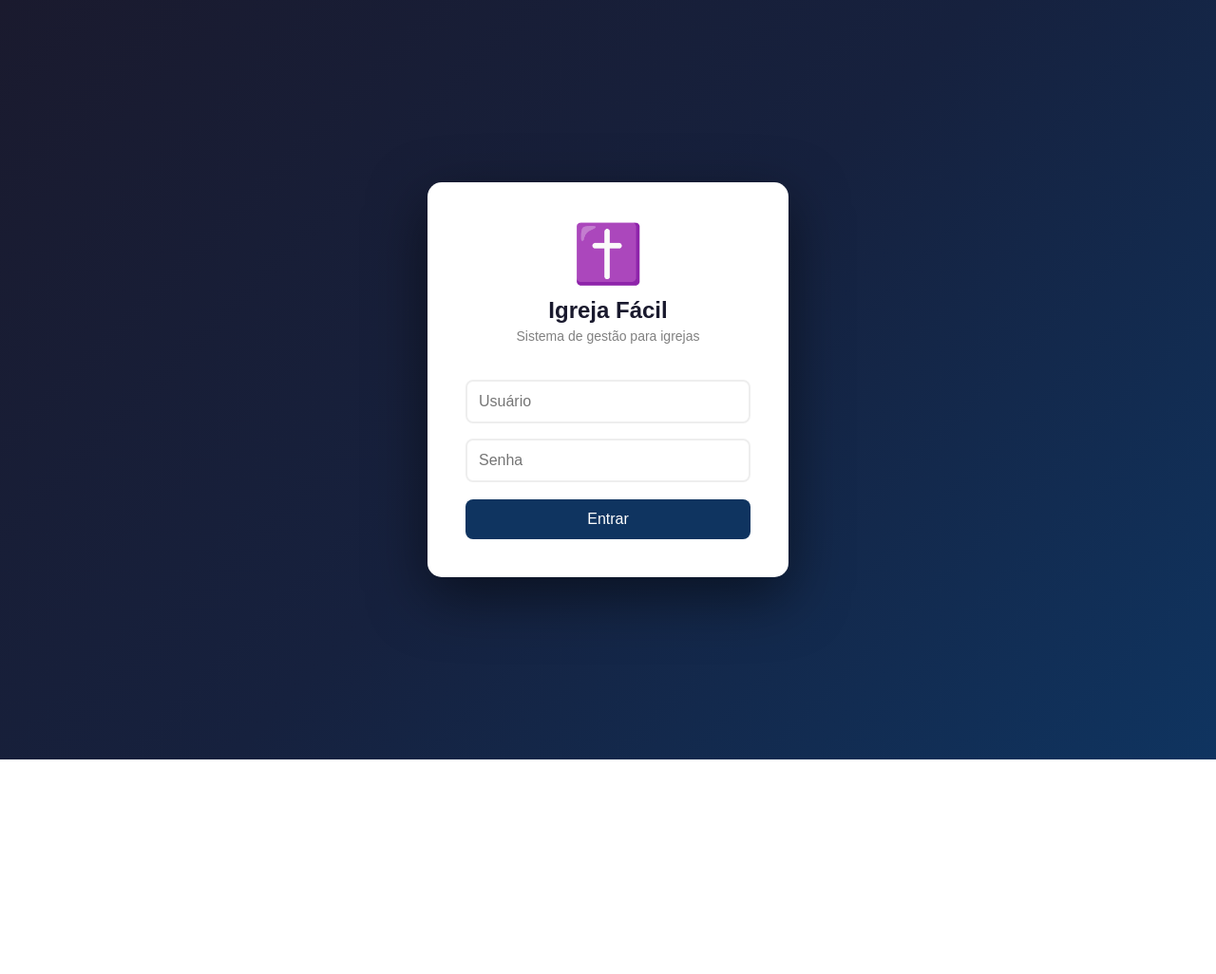
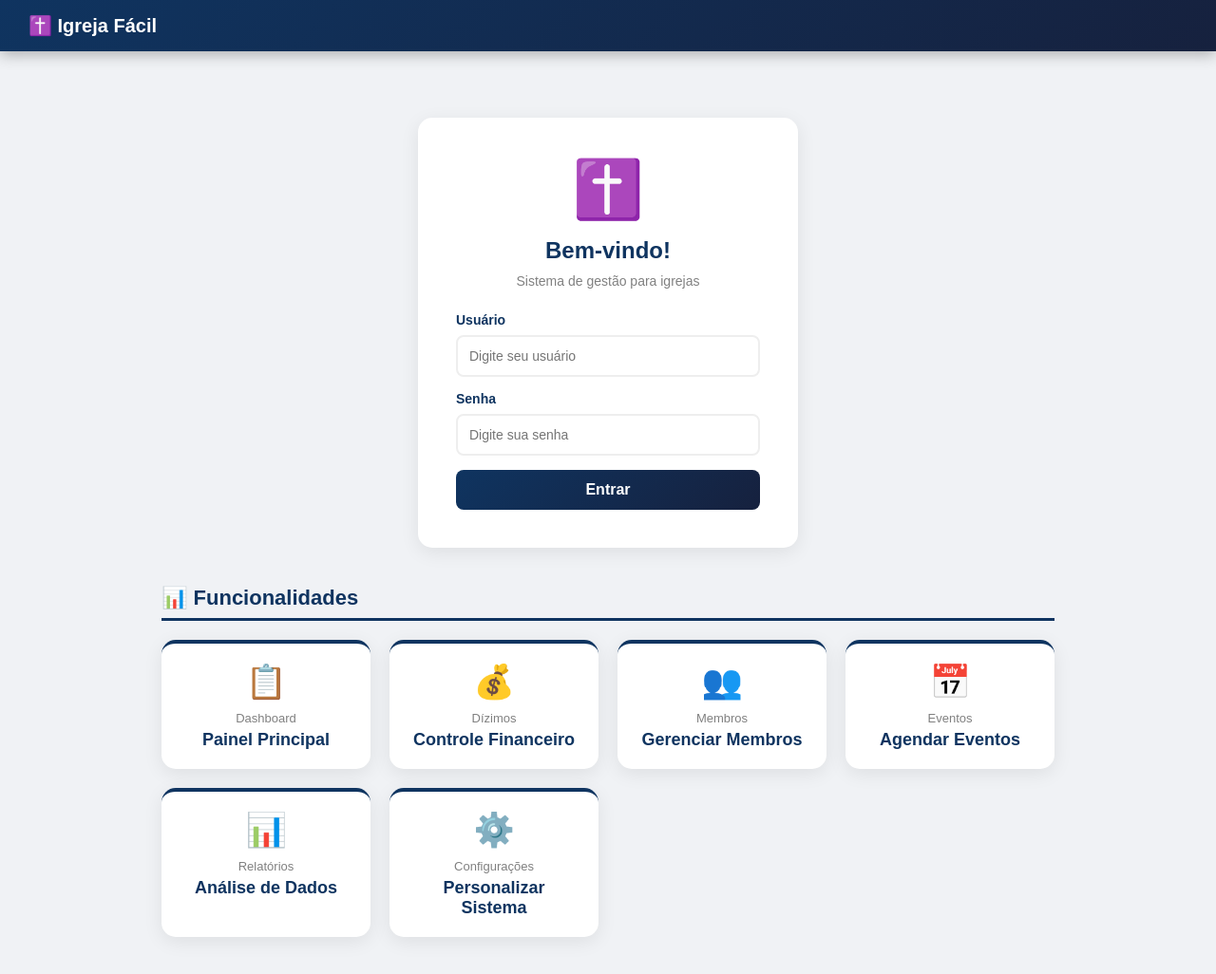
Before and after one commit to johnwar123/igreja-saas, a plain HTML site: page index.html in a window 1280 px wide. Shown: the whole page at 95% size. Before the commit the page ends 800 px from the top, so only its background shows below. Drawn offline with Linux system fonts and the light colour scheme.

Commit message:
Refazer index.html com novo design

```diff
--- a/index.html
+++ b/index.html
@@ -1,88 +1,210 @@
 <!DOCTYPE html>
 <html>
 <head>
-    <title>Igreja SaaS</title>
+  <title>Igreja Fácil - Igreja SaaS</title>
   <meta name="viewport" content="width=device-width, initial-scale=1.0">
   <style>
-      * {
-        margin: 0;
-        padding: 0;
-        box-sizing: border-box;
+    * { margin: 0; padding: 0; box-sizing: border-box; }
+    body { background: #f0f2f5; font-family: Arial; }
+
+    header {
+      background: linear-gradient(135deg, #0f3460, #16213e);
+      color: white;
+      padding: 15px 30px;
+      display: flex;
+      justify-content: space-between;
+      align-items: center;
+      box-shadow: 0 3px 15px rgba(0,0,0,0.3);
     }
-      body {
-        background: linear-gradient(135deg, #1a1a2e, #16213e, #0f3460);
-        min-height: 100vh;
-        display: flex;
-        align-items: center;
-        justify-content: center;
-        font-family: Arial;
+    header h1 { font-size: 20px; }
+
+    .container {
+      padding: 30px;
+      max-width: 1000px;
+      margin: 0 auto;
     }
-      .card {
+
+    .titulo-secao {
+      color: #0f3460;
+      font-size: 22px;
+      font-weight: bold;
+      border-bottom: 3px solid #0f3460;
+      padding-bottom: 8px;
+      margin: 25px 0 20px;
+    }
+
+    .login-card {
       background: white;
       padding: 40px;
       border-radius: 15px;
-        width: 380px;
+      box-shadow: 0 5px 20px rgba(0,0,0,0.08);
+      max-width: 400px;
+      margin: 40px auto;
       text-align: center;
-        box-shadow: 0 20px 60px rgba(0,0,0,0.5);
     }
+
     .logo {
       font-size: 60px;
+      margin-bottom: 15px;
+    }
+
+    .login-card h2 {
+      color: #0f3460;
       margin-bottom: 10px;
+      font-size: 24px;
     }
-      h1 {
-        color: #1a1a2e;
-        font-size: 24px;
-        margin-bottom: 5px;
-      }
-      p {
+
+    .login-card p {
       color: gray;
       font-size: 14px;
-        margin-bottom: 30px;
+      margin-bottom: 25px;
     }
-      input {
+
+    .form-group {
+      margin-bottom: 15px;
+      text-align: left;
+    }
+
+    .form-group label {
+      display: block;
+      color: #0f3460;
+      font-size: 14px;
+      margin-bottom: 8px;
+      font-weight: bold;
+    }
+
+    .form-group input {
       width: 100%;
       padding: 12px;
-        margin: 8px 0;
       border: 2px solid #eee;
       border-radius: 8px;
-        font-size: 16px;
+      font-size: 14px;
+      transition: border-color 0.3s;
     }
-      input:focus {
+
+    .form-group input:focus {
+      outline: none;
       border-color: #0f3460;
-        outline: none;
     }
-      button {
+
+    .login-btn {
       width: 100%;
       padding: 12px;
-        background: #0f3460;
+      background: linear-gradient(135deg, #0f3460, #16213e);
       color: white;
       border: none;
       border-radius: 8px;
       font-size: 16px;
+      font-weight: bold;
       cursor: pointer;
-        margin-top: 10px;
+      transition: transform 0.2s;
     }
-      button:hover {
-        background: #16213e;
+
+    .login-btn:hover {
+      transform: translateY(-2px);
+      box-shadow: 0 5px 15px rgba(15, 52, 96, 0.3);
     }
+
     .erro {
-        color: red;
+      color: #e94560;
       font-size: 14px;
-        margin-top: 10px;
+      margin-top: 15px;
       display: none;
+      padding: 10px;
+      background: #ffe5e5;
+      border-radius: 8px;
+      border-left: 4px solid #e94560;
     }
+
+    .resumo {
+      display: grid;
+      grid-template-columns: repeat(auto-fill, minmax(200px, 1fr));
+      gap: 20px;
+      margin-bottom: 30px;
+    }
+
+    .resumo-card {
+      background: white;
+      padding: 20px;
+      border-radius: 15px;
+      text-align: center;
+      box-shadow: 0 5px 20px rgba(0,0,0,0.08);
+      border-top: 4px solid #0f3460;
+      cursor: pointer;
+      transition: transform 0.3s;
+    }
+
+    .resumo-card:hover {
+      transform: translateY(-5px);
+    }
+
+    .resumo-card .icone { font-size: 35px; margin-bottom: 10px; }
+    .resumo-card p { color: gray; font-size: 13px; }
+    .resumo-card h3 { color: #0f3460; font-size: 18px; margin-top: 5px; }
   </style>
 </head>
 <body>
-    <div class="card">
+
+  <header>
+    <h1>✝️ Igreja Fácil</h1>
+  </header>
+
+  <div class="container">
+
+    <div class="login-card">
       <div class="logo">✝️</div>
-      <h1>Igreja Fácil</h1>
+      <h2>Bem-vindo!</h2>
       <p>Sistema de gestão para igrejas</p>
 
-      <input type="text" id="usuario" placeholder="Usuário">
-      <input type="password" id="senha" placeholder="Senha">
-      <button onclick="login()">Entrar</button>
-      <p class="erro" id="erro">Usuário ou senha incorretos!</p>
+      <div class="form-group">
+        <label for="usuario">Usuário</label>
+        <input type="text" id="usuario" placeholder="Digite seu usuário">
+      </div>
+
+      <div class="form-group">
+        <label for="senha">Senha</label>
+        <input type="password" id="senha" placeholder="Digite sua senha">
+      </div>
+
+      <button class="login-btn" onclick="login()">Entrar</button>
+      <div class="erro" id="erro">⚠️ Usuário ou senha incorretos!</div>
+    </div>
+
+    <div class="titulo-secao">📊 Funcionalidades</div>
+
+    <div class="resumo">
+      <div class="resumo-card">
+        <div class="icone">📋</div>
+        <p>Dashboard</p>
+        <h3>Painel Principal</h3>
+      </div>
+      <div class="resumo-card">
+        <div class="icone">💰</div>
+        <p>Dízimos</p>
+        <h3>Controle Financeiro</h3>
+      </div>
+      <div class="resumo-card">
+        <div class="icone">👥</div>
+        <p>Membros</p>
+        <h3>Gerenciar Membros</h3>
+      </div>
+      <div class="resumo-card">
+        <div class="icone">📅</div>
+        <p>Eventos</p>
+        <h3>Agendar Eventos</h3>
+      </div>
+      <div class="resumo-card">
+        <div class="icone">📊</div>
+        <p>Relatórios</p>
+        <h3>Análise de Dados</h3>
+      </div>
+      <div class="resumo-card">
+        <div class="icone">⚙️</div>
+        <p>Configurações</p>
+        <h3>Personalizar Sistema</h3>
+      </div>
+    </div>
+
   </div>
 
   <script>
@@ -96,6 +218,14 @@
         document.getElementById("erro").style.display = "block";
       }
     }
+
+    // Permitir login com Enter
+    document.getElementById("senha").addEventListener("keypress", function(event) {
+      if (event.key === "Enter") {
+        login();
+      }
+    });
   </script>
+
 </body>
 </html>
```
Lines whose indentation alone changed are shown as unchanged.
